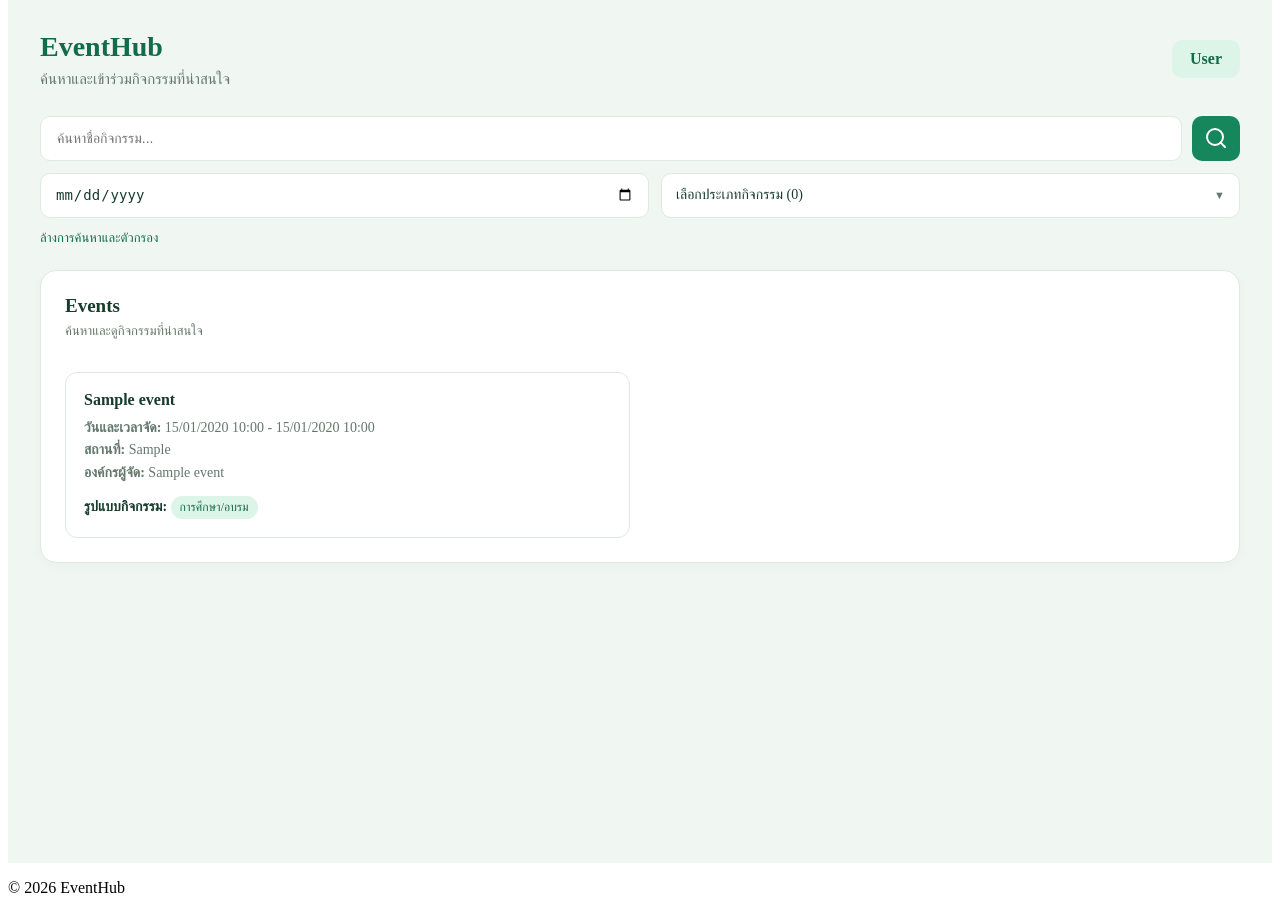
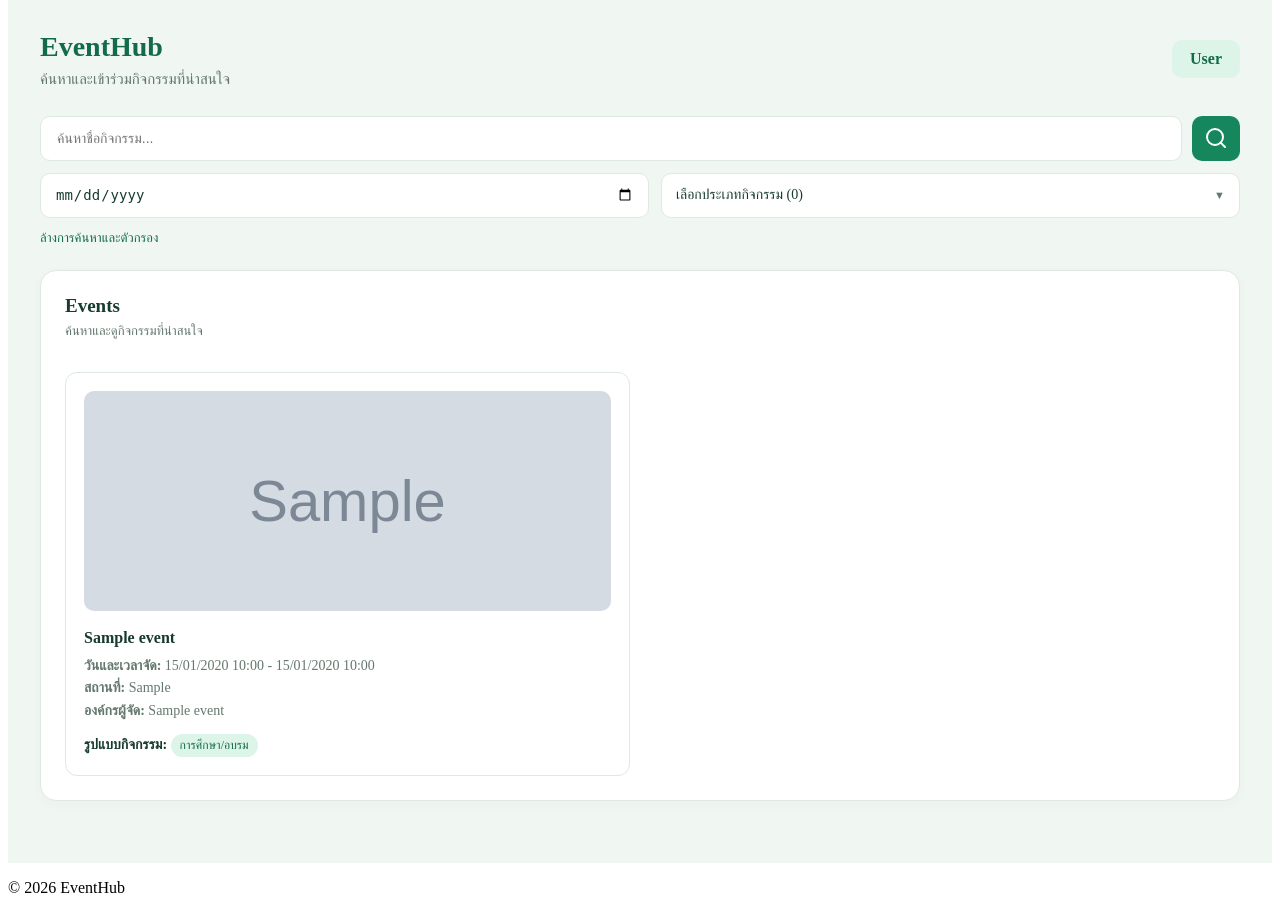
Before and after one commit to 6710515013/Event_HUB, a Django app: page /dashboard/student/ in a window 1280 px wide. Shown: the part 99-1012 px from the top of the page. Run offline with Django 5.2, Linux system fonts and the light colour scheme; a user stored in the database is signed in; data comes from the database, SQL or seed files in the repository; tables that the repository leaves empty hold one stand-in row (values such as "Sample post"); grey boxes marked "Sample" are stand-in pictures.

Commit message:
Add event posters to student and organizer dashboards

```diff
--- a/dashboard/templates/dashboard/student_dashboard.html
+++ b/dashboard/templates/dashboard/student_dashboard.html
@@ -274,6 +274,15 @@
         transition: 0.2s ease;
     }
 
+    /* รูปแบบโปสเตอร์กิจกรรม */
+    .dashboard-event-poster {
+        width: 100%;
+        max-height: 220px;
+        object-fit: cover;
+        border-radius: 10px;
+        margin-bottom: 14px;
+    }
+
     .dashboard-item:hover {
         border-color: var(--dashboard-primary);
         background: #F5FBF7;
@@ -502,7 +511,6 @@
                 </div>
             </div>
 
-
             {% if events %}
 
                 <div class="dashboard-list">
@@ -512,6 +520,15 @@
                         {% for event in events %}
 
                             <article class="dashboard-item">
+
+                                {% if event.poster %}
+                                    <img
+                                        src="{{ event.poster.url }}"
+                                        alt="โปสเตอร์กิจกรรม {{ event.title }}"
+                                        class="dashboard-event-poster"
+                                    >
+                                {% endif %}
+
 
                                 <h3>{{ event.title }}</h3>
 
```
Also changed, not shown: dashboard/templates/dashboard/organizer_dashboard.html (+17 -0 lines).
